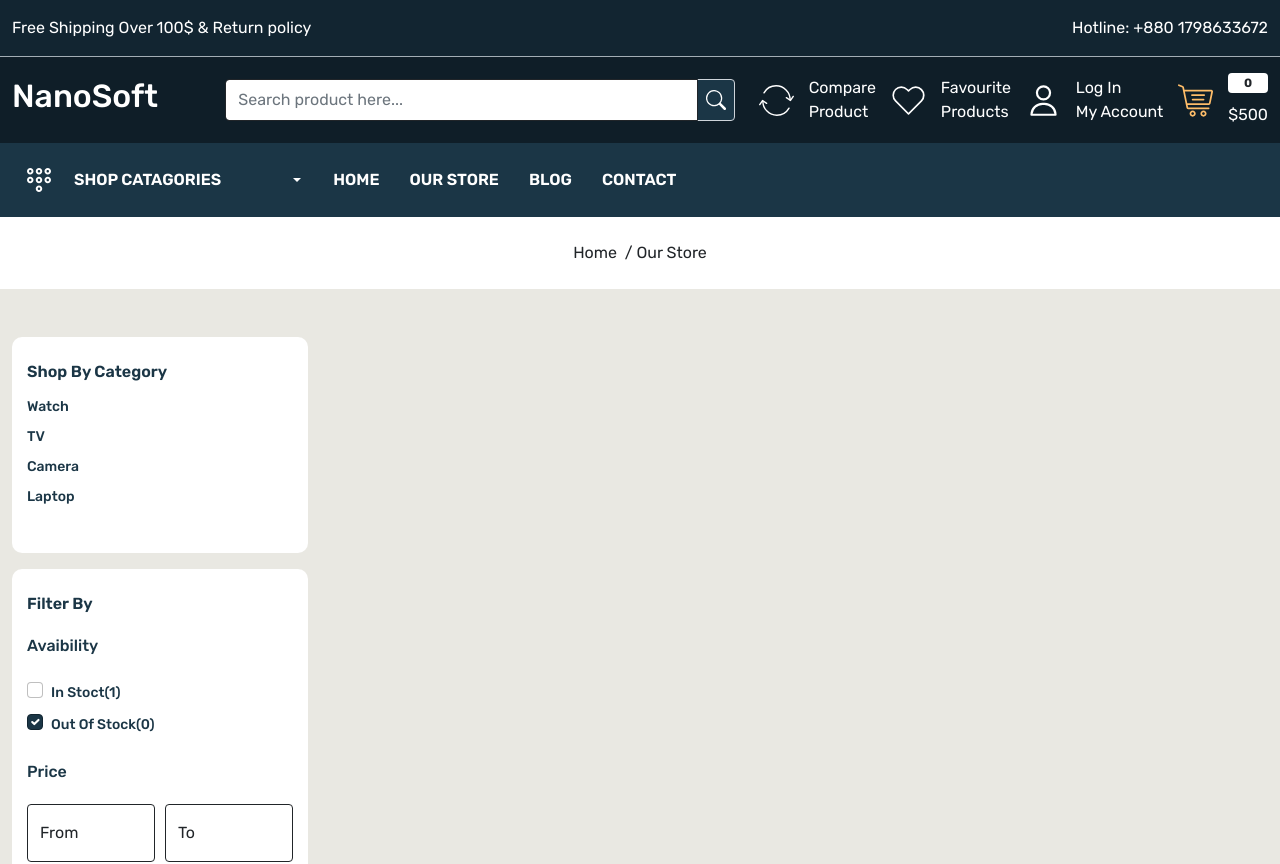
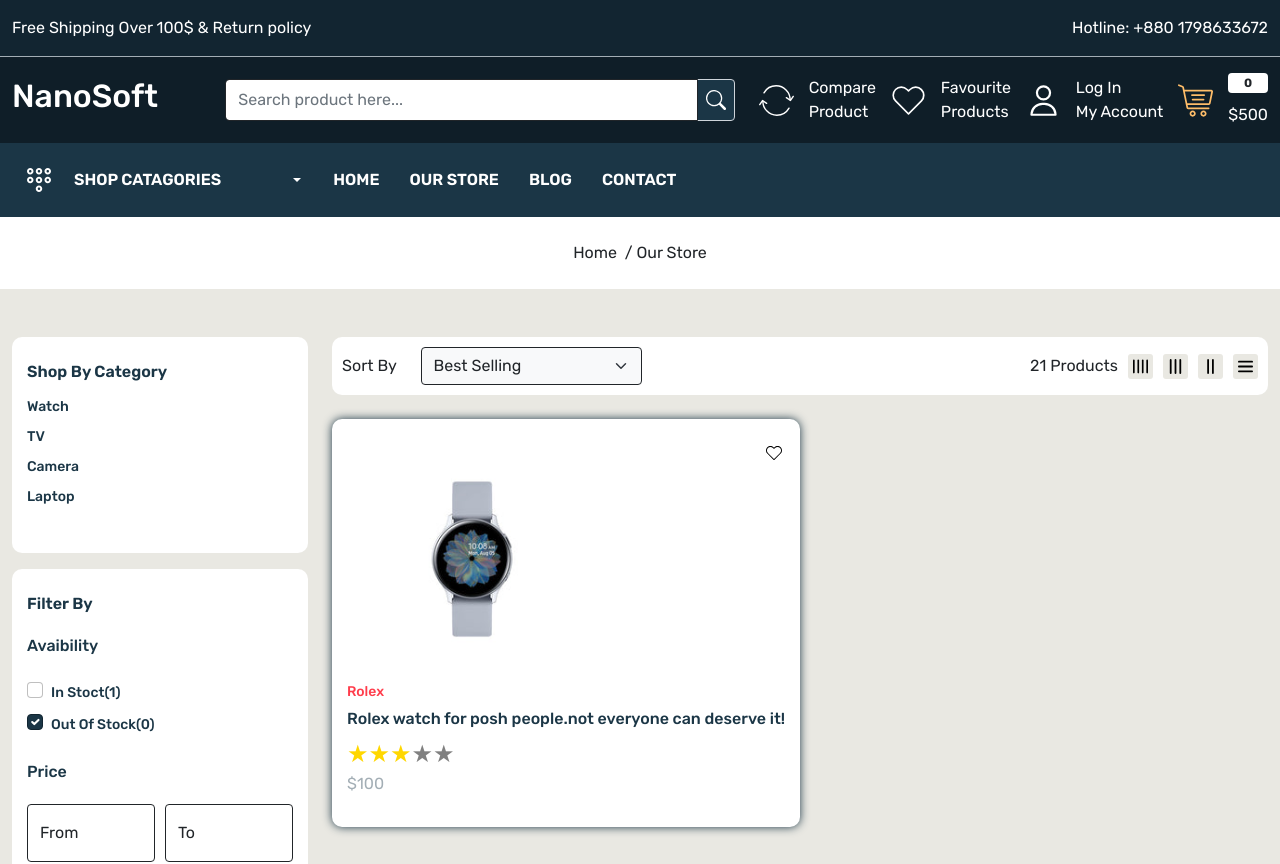
Before and after one commit to nafisaali0/Ecommerce-Frontend, a React (Create React App) app: page /store in a window 1280 px wide. Shown: the top 864 px of the page. Built offline with nearby package versions, Linux system fonts and the light colour scheme.

Commit message:
store-product

```diff
--- a/src/App.css
+++ b/src/App.css
@@ -261,19 +261,23 @@ footer:not(:first-child) {
   -o-transition: 0.3s;
 }
 .product-cart .product-image {
-  height: 300px;
+  height: 250px;
 }
 .product-cart .product-image > img {
   object-fit: contain;
+  height: 250px;
 }
 .product-cart .product-image > img:last-child {
   display: none;
+  height: 250px;
 }
 .product-cart:hover .product-image > img:nth-child(1) {
   display: none;
+  height: 250px;
 }
 .product-cart:hover .product-image > img:last-child {
   display: block;
+  height: 250px;
 }
 
 .product-details h6 {
@@ -474,3 +478,24 @@ footer:not(:first-child) {
   font-size: 16px;
   color: var(--color-primary-2);
 }
+.filter-sort-grid {
+  background-color: white;
+  padding: 10px;
+  border-radius: 10px;
+  -webkit-border-radius: 10px;
+  -moz-border-radius: 10px;
+  -ms-border-radius: 10px;
+  -o-border-radius: 10px;
+  justify-content: space-between;
+}
+.grid img {
+  width: 25px;
+  height: 25px;
+  background-color: var(--color-primary-6);
+  padding: 5px;
+  border-radius: 3px;
+  -webkit-border-radius: 3px;
+  -moz-border-radius: 3px;
+  -ms-border-radius: 3px;
+  -o-border-radius: 3px;
+}
--- a/src/component/Product'Cart.js
+++ b/src/component/Product'Cart.js
@@ -1,9 +1,14 @@
 import React from "react";
 import { Link } from "react-router-dom";
 import ReactStars from "react-rating-stars-component";
-const ProductCart = () => {
+import { useLocation } from "react-router-dom";
+const ProductCart = (props) => {
+  const grid = props;
+  let location = useLocation();
   return (
-    <div className="col-3">
+    <div
+      className={`${location.pathname === "/store" ? `col-${grid}` : "col-3"}`}
+    >
       <Link className="product-cart position-relative">
         <div className="wishlist-icon position-absolute">
           <Link>
@@ -12,7 +17,11 @@ const ProductCart = () => {
         </div>
         <div className="product-image">
           <img src="/images/watch.jpg" className="img-fluid" alt="watch" />
-          <img src="/images/watch-02.avif" className="img-fluid" alt="watch-02" />
+          <img
+            src="/images/watch-02.avif"
+            className="img-fluid"
+            alt="watch-02"
+          />
         </div>
         <div className="product-details">
           <h6 className="brand">Rolex</h6>
--- a/src/pages/Store.js
+++ b/src/pages/Store.js
@@ -1,8 +1,11 @@
-import React from "react";
+import React, { useState } from "react";
 import BreadCrum from "../component/BreadCrum";
 import Meta from "../component/Meta";
 import ReactStars from "react-rating-stars-component";
+import ProductCart from "../component/Product'Cart";
 const Store = () => {
+
+  const [grid, setGrid] = useState(4);
   return (
     <>
       <Meta title={"Our Store"} />
@@ -226,7 +229,83 @@ const Store = () => {
                 </div>
               </div>
             </div>
-            <div className="col-9"></div>
+            <div className="col-9">
+              <div className="filter-sort-grid mb-4">
+                <div className="d-flex align-items-center justify-content-between">
+                  <div className="d-flex align-items-center gap-10">
+                    <p className="mb-0 d-block" style={{ width: "100px" }}>
+                      Sort By
+                    </p>
+                    <select className="form-control form-select bg-light" id="">
+                      <option value="manual">Featured</option>
+                      <option value="best-selling" selected="selected">
+                        Best Selling
+                      </option>
+                      <option value="title-assending">
+                        Alphabetically, A-Z
+                      </option>
+                      <option value="title-dessending">
+                        Alphabetically, Z-A
+                      </option>
+                      <option value="price-assending">
+                        Price, Low to High
+                      </option>
+                      <option value="price-dessending">
+                        Price, Low to High
+                      </option>
+                      <option value="created-assending">
+                        Date, Old to New
+                      </option>
+                      <option value="created-dessending">
+                        Date, New to Old
+                      </option>
+                    </select>
+                  </div>
+
+                  <div className="d-flex align-items-center gap-10">
+                    <p className="total-product mb-0">21 Products</p>
+                    <div className="d-flex align-items-center gap-10 grid">
+                      <img
+                        onClick={() => {
+                          setGrid(3);
+                        }}
+                        src="images/gr4.svg"
+                        alt="grid"
+                        className="img-fluid d-block"
+                      />
+                      <img
+                        onClick={() => {
+                          setGrid(4);
+                        }}
+                        src="images/gr3.svg"
+                        alt="grid"
+                        className="img-fluid d-block"
+                      />
+                      <img
+                        onClick={() => {
+                          setGrid(6);
+                        }}
+                        src="images/gr2.svg"
+                        alt="grid"
+                        className="img-fluid d-block"
+                      />
+
+                      <img
+                        onClick={() => {
+                          setGrid(12);
+                        }}
+                        src="images/gr.svg"
+                        alt="grid"
+                        className="img-fluid d-block"
+                      />
+                    </div>
+                  </div>
+                </div>
+              </div>
+              <div className="product-list pb-5">
+                <ProductCart grid={grid}/>
+              </div>
+            </div>
           </div>
         </div>
       </div>
```
